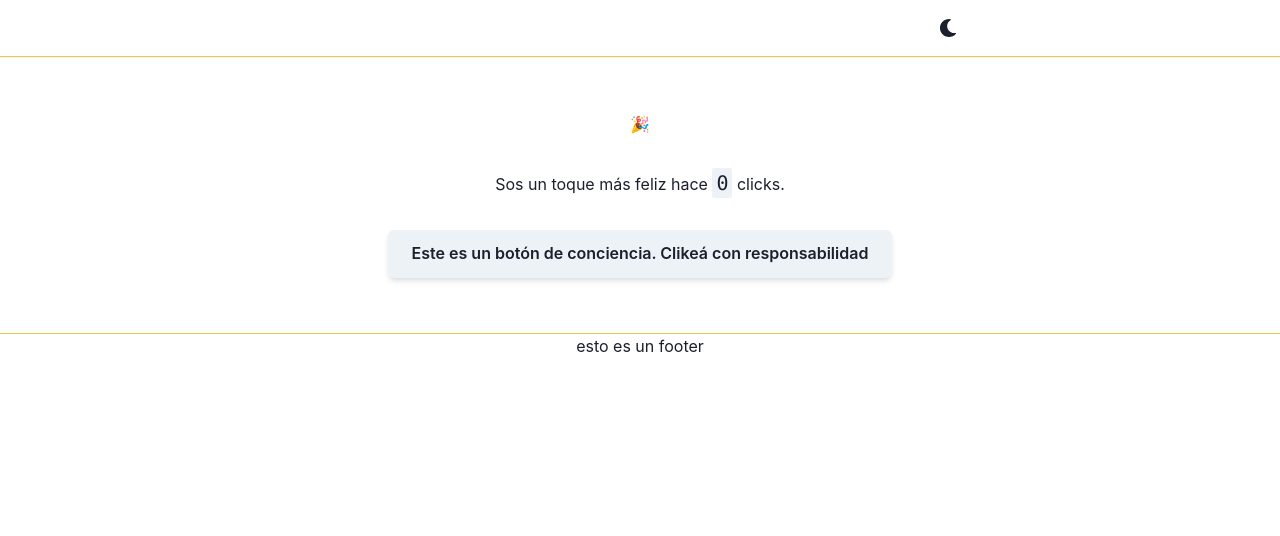
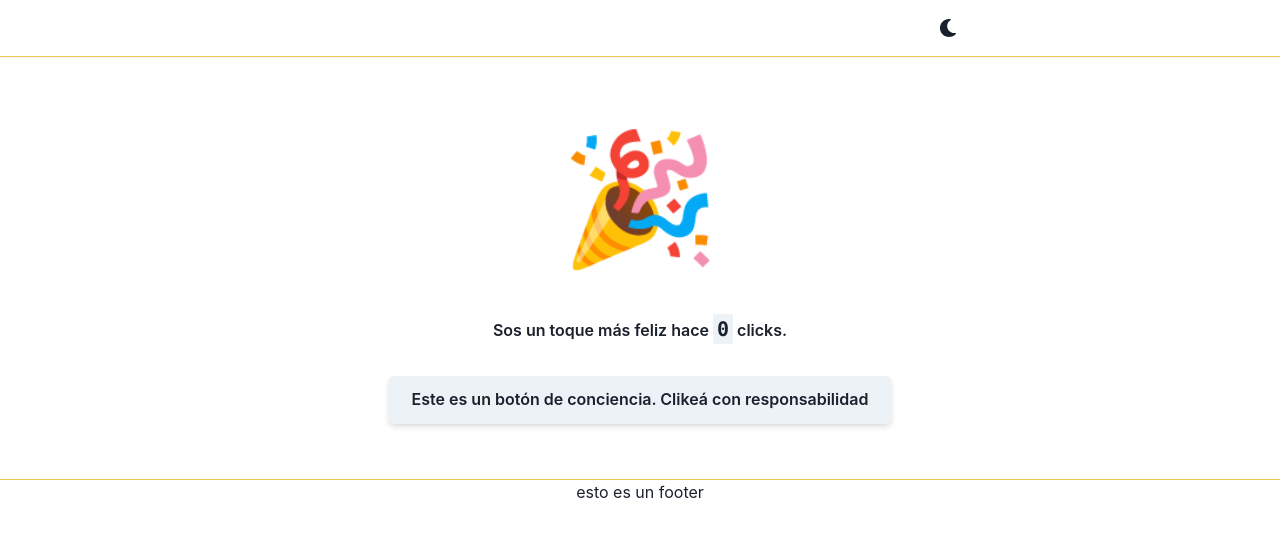
Before and after one commit to Sebastians349/happybox, a React (Create React App) app: page / in a window 1280 px wide. Shown: the top 536 px of the page. Built offline with nearby package versions, Linux system fonts and the light colour scheme.

Commit message:
<Main><style>layout mas definido

```diff
--- a/src/components/BtnAlegria.js
+++ b/src/components/BtnAlegria.js
@@ -1,21 +1,24 @@
 import React, { useState } from 'react';
 import { VStack, Text, Code } from '@chakra-ui/layout';
 import BtnConciencia from './BtnConciencia';
+import { Button } from '@chakra-ui/button';
 
 const BtnAlegria = () => {
   const [contador, setContador] = useState(0);
-  console.log('anda');
 
   return (
     <VStack spacing={8}>
-      <button
+      <Button
         onClick={() => setContador(contador + 1)}
         colorScheme="teal"
-        variant="outline"
+        variant="ghost"
+        h="auto"
+        p={2}
+        fontSize="9xl"
       >
         🎉
-      </button>
-      <Text>
+      </Button>
+      <Text fontWeight="semibold">
         Sos un toque más feliz hace <Code fontSize="xl">{contador}</Code>{' '}
         clicks.
       </Text>
```
